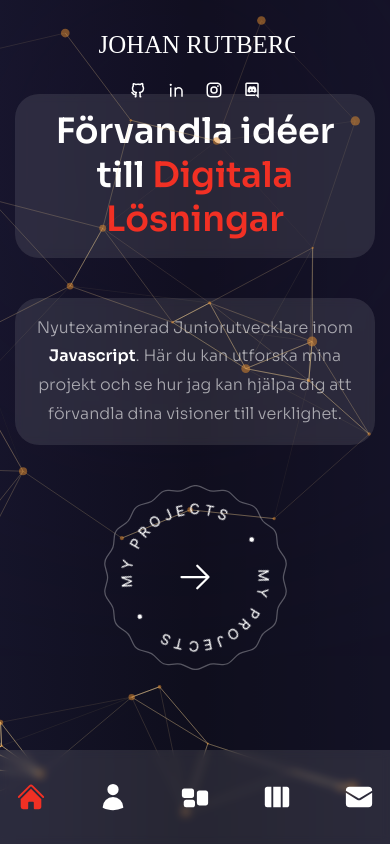
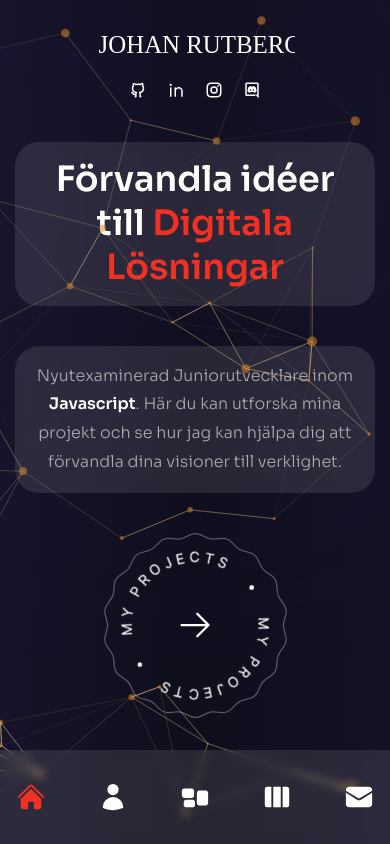
Before and after one commit to JohanWRutberg/Portfolion, a Next.js app: page / in a window 390 px wide. Built offline with nearby package versions, Linux system fonts and the light colour scheme.

Commit message:
CSS update landing page

```diff
--- a/pages/index.js
+++ b/pages/index.js
@@ -27,7 +27,7 @@ const Home = () => {
             initial="hidden"
             animate="show"
             exit="hidden"
-            className="h1 mt-72 lg:mt-0 max-w-sm xl:max-w-2xl mx-auto xl:mx-0 mb-10 xl:mb-16 bg-white/10 backdrop-blur-sm auto rounded-3xl p-4"
+            className="h1 mt-96 lg:mt-0 max-w-sm xl:max-w-2xl mx-auto xl:mx-0 mb-10 xl:mb-16 bg-white/10 backdrop-blur-sm auto rounded-3xl p-4"
           >
             Förvandla idéer till <span className="text-accent">Digitala Lösningar</span>
           </motion.h1>
```
